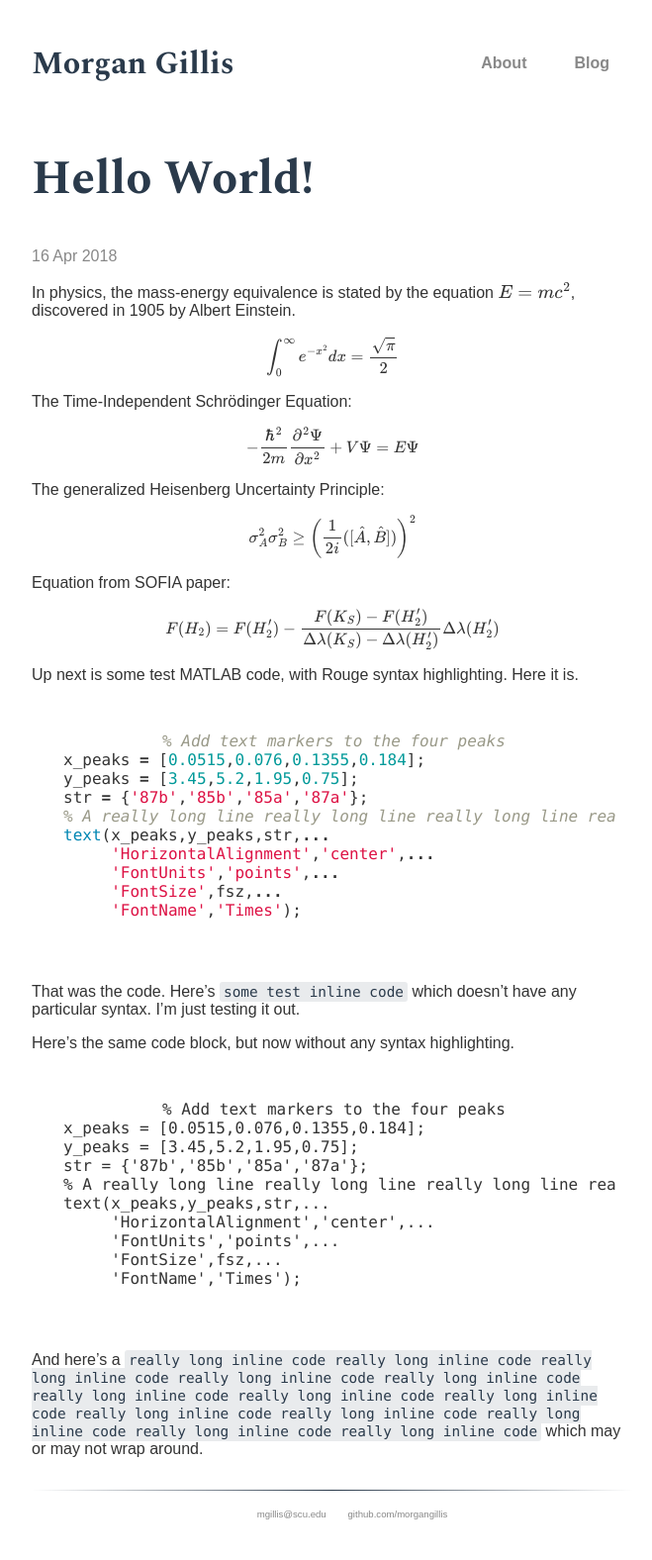
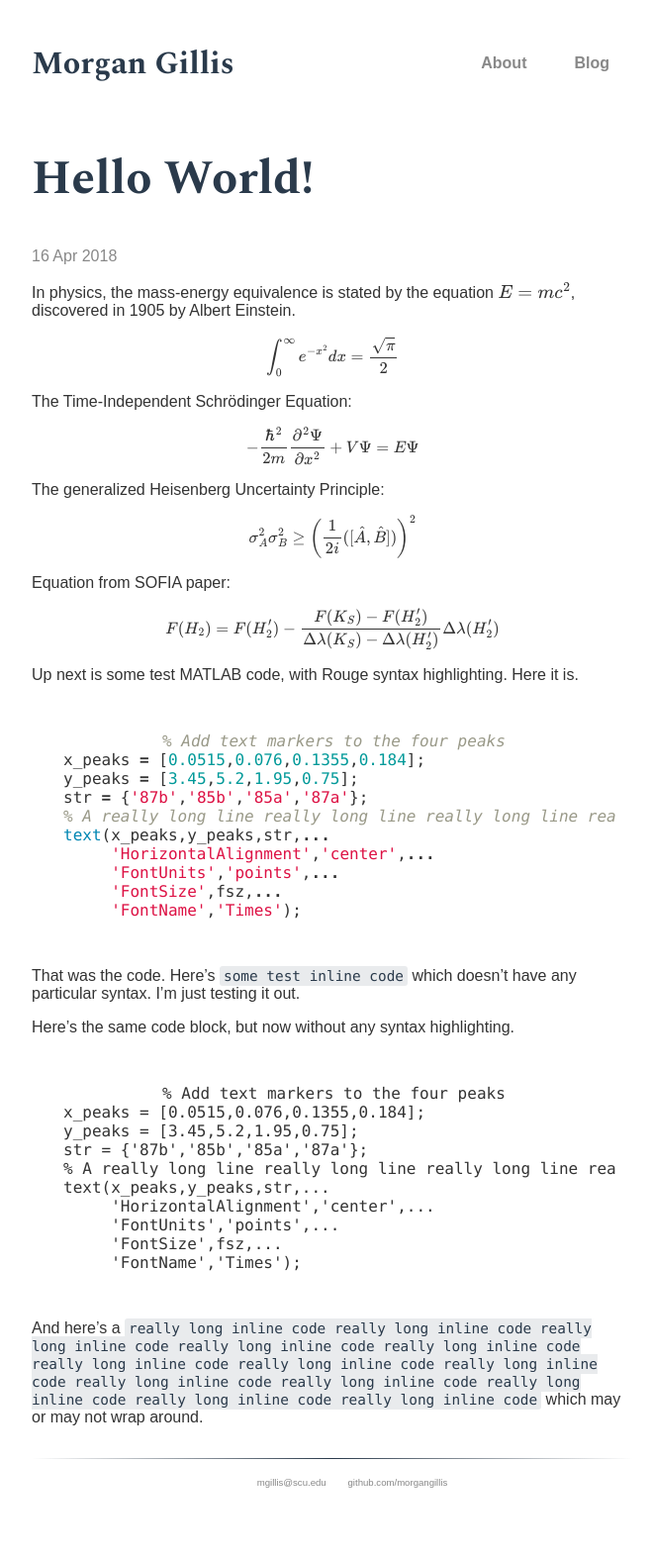
Before and after one commit to morgangillis/morgangillis.github.io, a Jekyll site: the page built from _posts/2018-04-16-hello-world.md, in a window 1280 px wide. Shown: the whole page at 99% size, without its empty margins (304-963 px from the left). Built offline with Jekyll 4.4.1, drawn with Linux system fonts in a browser that asks for light colours; some web fonts are replaced; formulas are drawn with MathJax 3; after the commit the page ends 1544 px from its top, so only the background shows below that.

Commit message:
Update code.scss

```diff
--- a/_sass/code.scss
+++ b/_sass/code.scss
@@ -36,7 +36,7 @@ pre code {
   //}
 
   pre {
-  //  margin-bottom: 0;
+    margin-bottom: 0;
     overflow-x: auto;
   }
 
```
